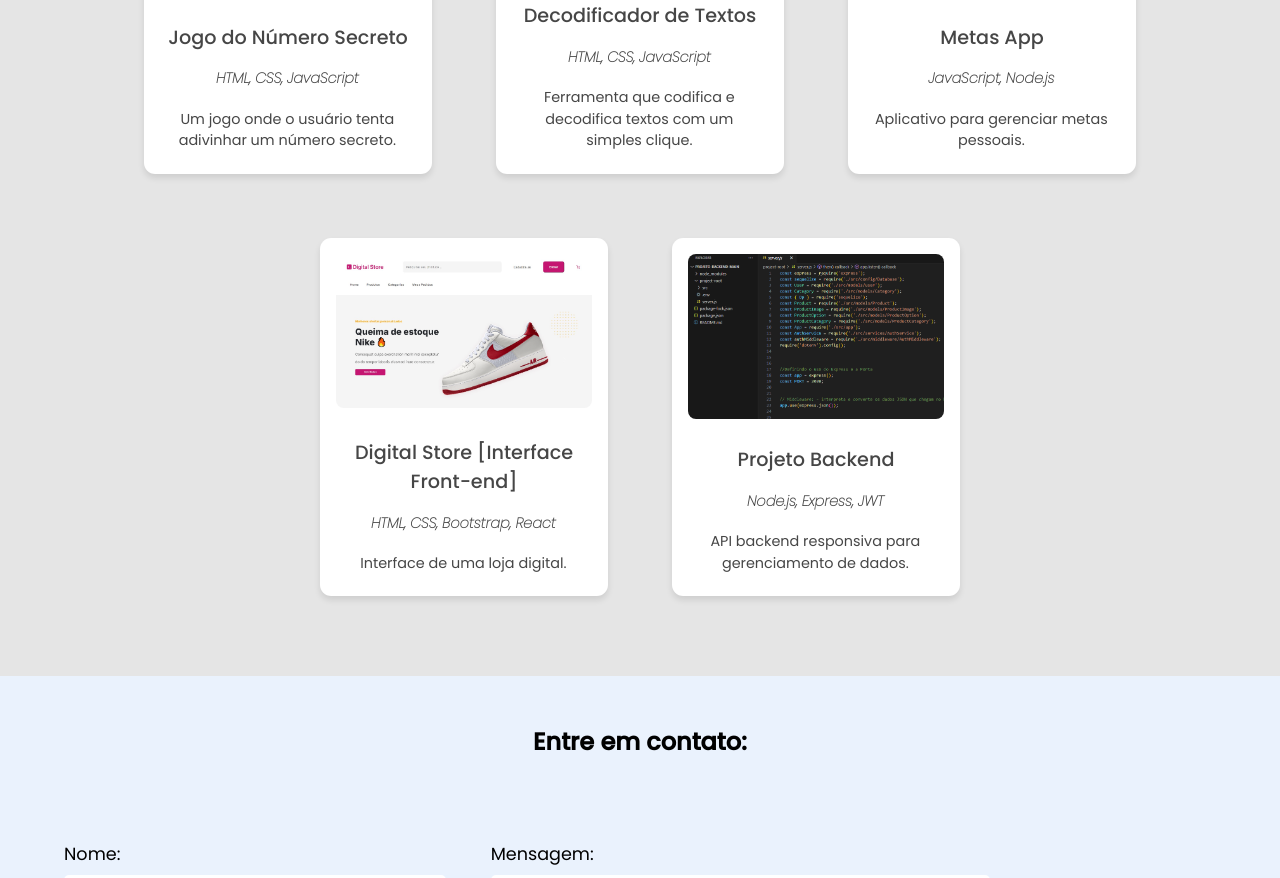
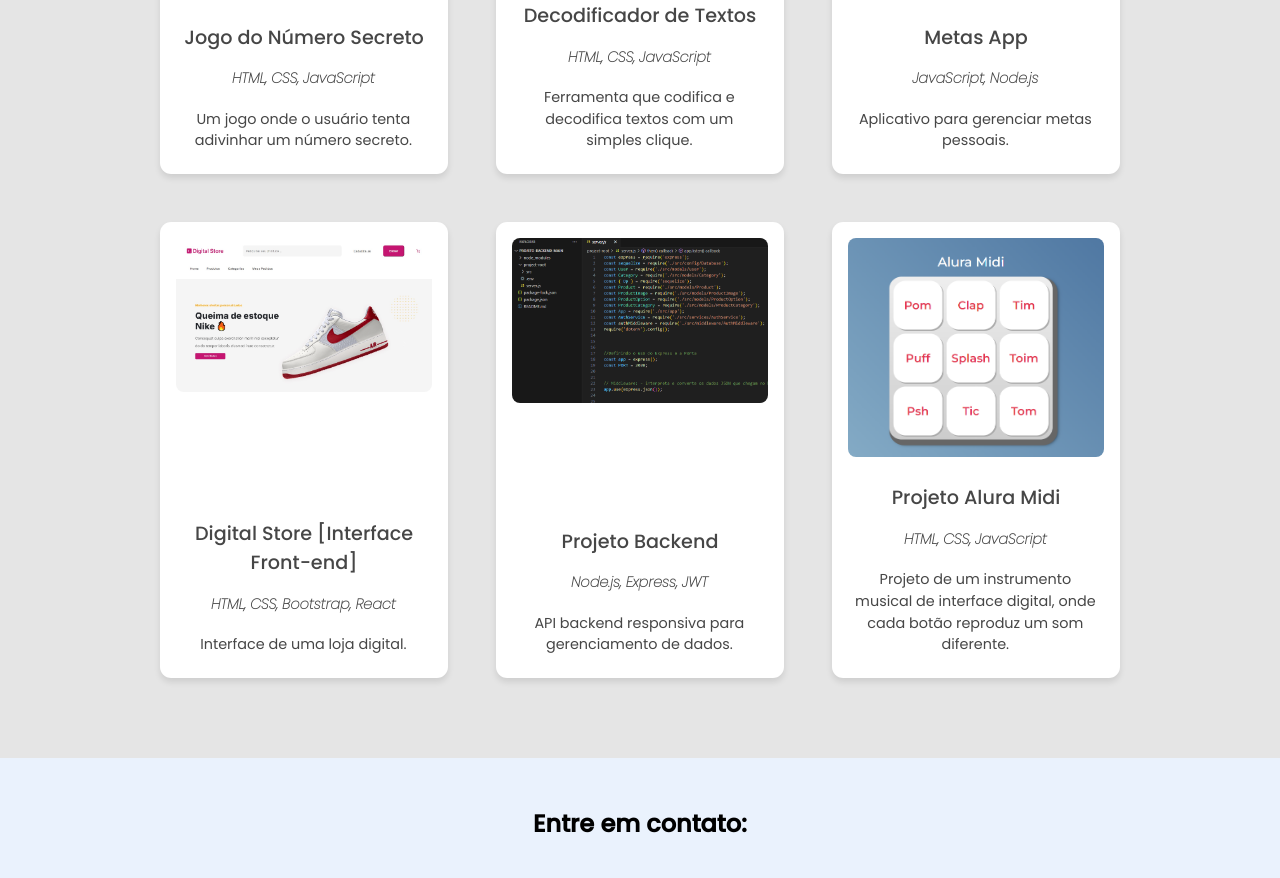
Before and after one commit to ximeneskai/Challenge-portfolio, a plain HTML site: page index.html in a window 1280 px wide. Shown: the part 2989-3867 px from the top of the page. Drawn offline with Linux system fonts and the light colour scheme.

Commit message:
Adição de +1 projeto

```diff
--- a/index.html
+++ b/index.html
@@ -191,6 +191,17 @@
         </figcaption>
       </figure>
 
+      <figure class="projeto-item">
+        <a href="https://github.com/ximeneskai/Alura-Midi" target="_blank">
+          <img src="imagens/alura-midi.png" alt="Projeto Alura Midi">
+        </a>
+        <figcaption>
+          <h3>Projeto Alura Midi</h3>
+          <p style="font-style: italic; font-weight: 600;">HTML, CSS, JavaScript</p>
+          <p>Projeto de um instrumento musical de interface digital, onde cada botão reproduz um som diferente.</p>
+        </figcaption>
+      </figure>
+
     </div>
   </section>
     <!-- CONTATO -->
--- a/style.css
+++ b/style.css
@@ -272,10 +272,10 @@ footer {
 }
 
 .main-projetos-content {
-    display: flex;
-    flex-direction: row;
+    display: grid;
+    grid-template-columns: repeat(3, 1fr);
     flex-wrap: wrap;
-    gap: 4em;
+    gap: 3em;
     justify-content: center;
 }
 
@@ -330,6 +330,7 @@ footer {
 .main-contato {
     padding: 3em;
     background-color: var(--secondary-color);
+    margin: 0;
 }
 
 .main-contato h2 {
```
Also changed, not shown: imagens/alura-midi.png (added).
